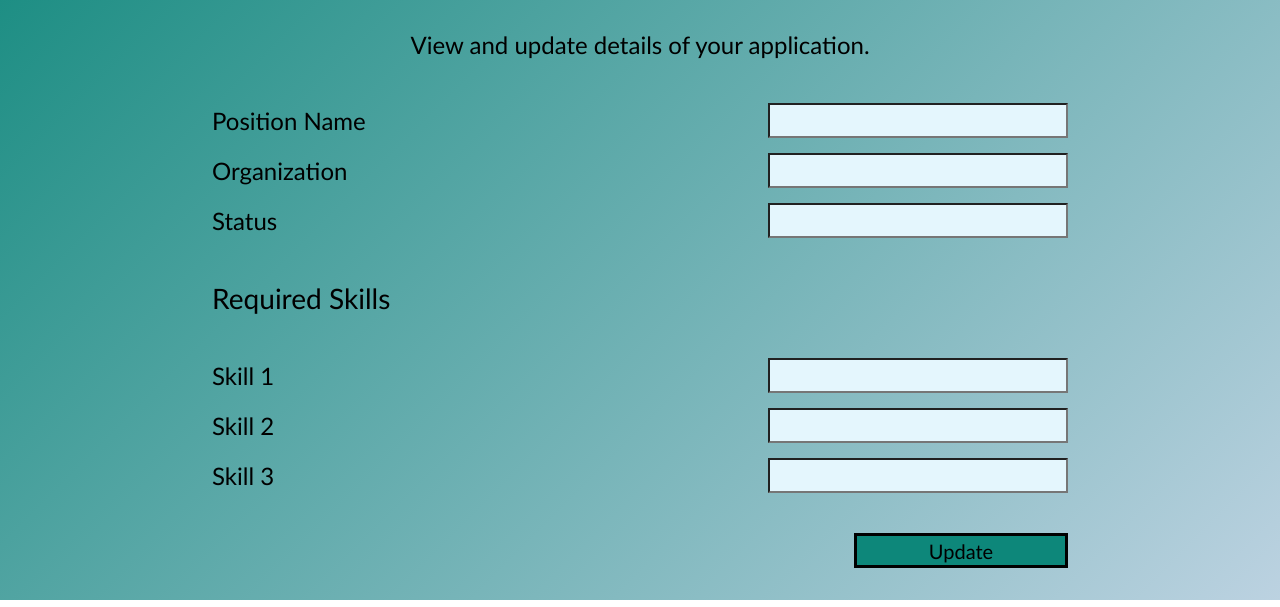
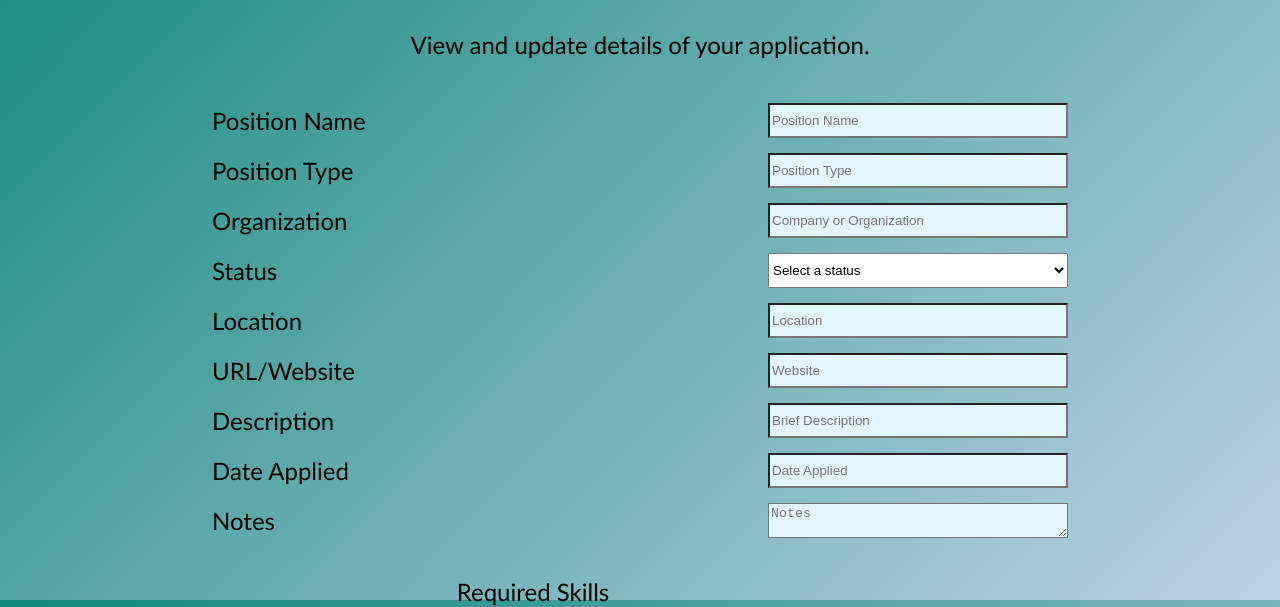
Before and after one commit to brandonpham13/Job-Tracker-Capstone, a website: page client/pages/edit-view-application.html in a window 1280 px wide. Shown: the part 200-807 px from the top of the page. Drawn offline with Linux system fonts and the light colour scheme.

Commit message:
Form Input
Updated input options for contact and application forms to match models on the backend.

```diff
--- a/client/pages/edit-view-application.html
+++ b/client/pages/edit-view-application.html
@@ -28,30 +28,78 @@
       <h1>Application Details</h1>
       <p>View and update details of your application.</p>
       <form class="edit-application-form">
-        <div class="edit-application-form-row">
-          <label for="position-name">Position Name</label>
-          <input required id="position-name" type="text" name="position-name" />
+        <div class="add-application-form-row">
+          <label for="title">Position Name</label>
+          <input id="title" required type="text" placeholder="Position Name" />
         </div>
-        <div class="edit-application-form-row">
+        <div class="add-application-form-row">
+          <label for="type">Position Type</label>
+          <input
+            required
+            id="type"
+            required
+            type="text"
+            placeholder="Position Type"
+          />
+        </div>
+        <div class="add-application-form-row">
           <label for="organization">Organization</label>
-          <input required id="organization" type="text" name="organization" />
+          <input
+            id="organization"
+            type="text"
+            placeholder="Company or Organization"
+          />
         </div>
-        <div class="edit-application-form-row">
+        <div class="add-application-form-row">
           <label for="status">Status</label>
-          <input required id="status" type="text" name="status" />
+          <select class="application-status" required>
+            <option value="">Select a status</option>
+            <option value="saved">Saved</option>
+            <option value="applied">Applied</option>
+            <option value="interviewing">Interviewing</option>
+            <option value="offer">Offer</option>
+            <option value="rejected">Rejected</option>
+            <option value="accepted">Accepted</option>
+            <option value="withdrawn">Withdrawn</option>
+          </select>
         </div>
-        <h3>Required Skills</h3>
-        <div class="edit-application-form-row">
+        <div class="add-application-form-row">
+          <label for="location">Location</label>
+          <input id="location" type="text" placeholder="Location" />
+        </div>
+        <div class="add-application-form-row">
+          <label for="url">URL/Website</label>
+          <input id="url" type="url" placeholder="Website" />
+        </div>
+        <div class="add-application-form-row">
+          <label for="description">Description</label>
+          <input id="description" type="text" placeholder="Brief Description" />
+        </div>
+        <div class="add-application-form-row">
+          <label for="appliedAt">Date Applied</label>
+          <input id="appliedAt" type="datetime" placeholder="Date Applied" />
+        </div>
+        <div class="add-application-form-row">
+          <label for="notes">Notes</label>
+          <textarea
+            id="notes"
+            name="notes"
+            rows="5"
+            placeholder="Notes"
+          ></textarea>
+        </div>
+        <p>Required Skills</p>
+        <div class="add-application-form-row">
           <label for="skill-1">Skill 1</label>
-          <input required id="skill-1" type="text" name="skill-1" />
+          <input id="skill-1" type="text" placeholder="skill" />
         </div>
-        <div class="edit-application-form-row">
+        <div class="add-application-form-row">
           <label for="skill-2">Skill 2</label>
-          <input required id="skill-2" type="text" name="skill-2" />
+          <input id="skill-2" type="text" placeholder="skill" />
         </div>
-        <div class="edit-application-form-row">
+        <div class="add-application-form-row">
           <label for="skill-3">Skill 3</label>
-          <input required id="skill-3" type="text" name="skill-3" />
+          <input id="skill-3" type="text" placeholder="skill" />
         </div>
         <button type="submit" class="secondary-btn">Update</button>
       </form>
--- a/client/styles/style.css
+++ b/client/styles/style.css
@@ -254,6 +254,11 @@ textarea {
   background-color: #e4f6fd;
 }
 
+.application-status {
+  width: 300px;
+  height: 35px;
+}
+
 /* =========================
    Tables
 ========================= */
```
Also changed, not shown: client/pages/add-application.html (+43 -4 lines), client/pages/add-contact.html (+33 -12 lines), client/pages/edit-view-contact.html (+18 -12 lines), client/pages/registration.html (+4 -8 lines).
